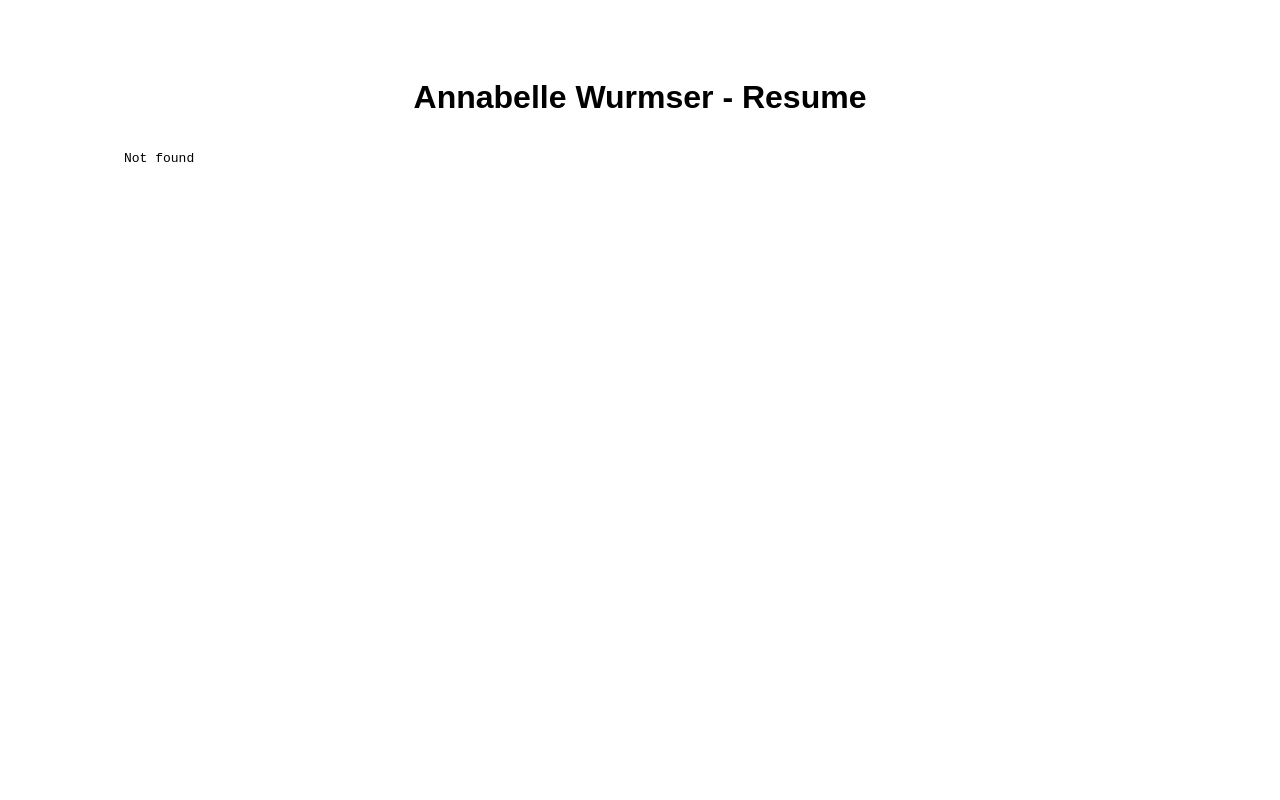
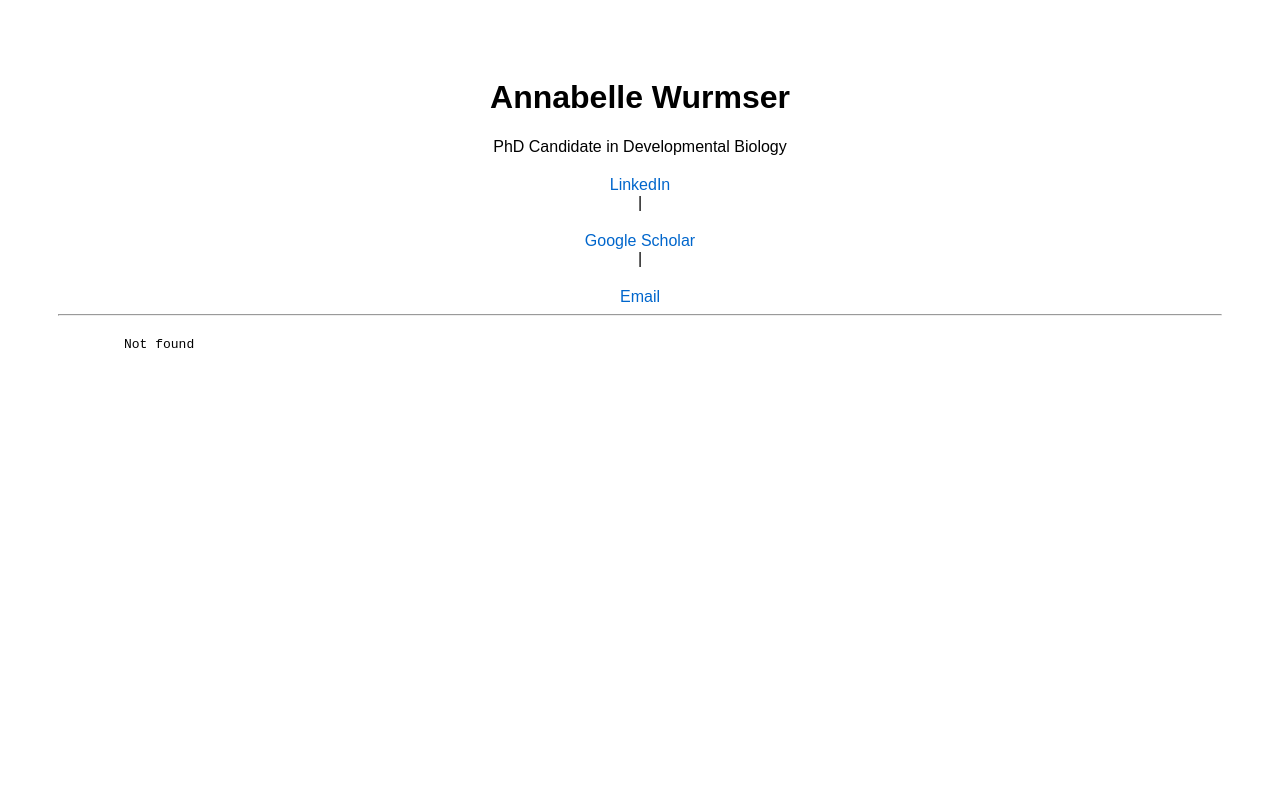
Before and after one commit to awurmser/awurmser.github.io, a plain HTML site: page index.html in a window 1280 px wide. Shown: the top 800 px of the page. Drawn offline with Linux system fonts and the light colour scheme.

Commit message:
Update index.html

```diff
--- a/index.html
+++ b/index.html
@@ -24,8 +24,18 @@
   </style>
 </head>
 <body>
-  <h1>Annabelle Wurmser - Resume</h1>
-  <iframe src="Annabelle_Wurmser_HA_CV.pdf"></iframe>
-  <a href="Annabelle_Wurmser_HA_CV.pdf" download>Download PDF</a>
+<h1>Annabelle Wurmser</h1>
+<p>PhD Candidate in Developmental Biology</p>
+
+<div id="links">
+  <a href="https://www.linkedin.com/in/annabellewurmser" target="_blank">LinkedIn</a> |
+  <a href="https://scholar.google.com/citations?user=YOUR-SCHOLAR-ID" target="_blank">Google Scholar</a> |
+  <a href="mailto:annabelle.wurmser@university.edu">Email</a>
+</div>
+
+<hr>
+
+<iframe src="Annabelle_Wurmser_Resume.pdf"></iframe>
+<a href="Annabelle_Wurmser_Resume.pdf" download>Download PDF</a>
 </body>
 </html>
```
